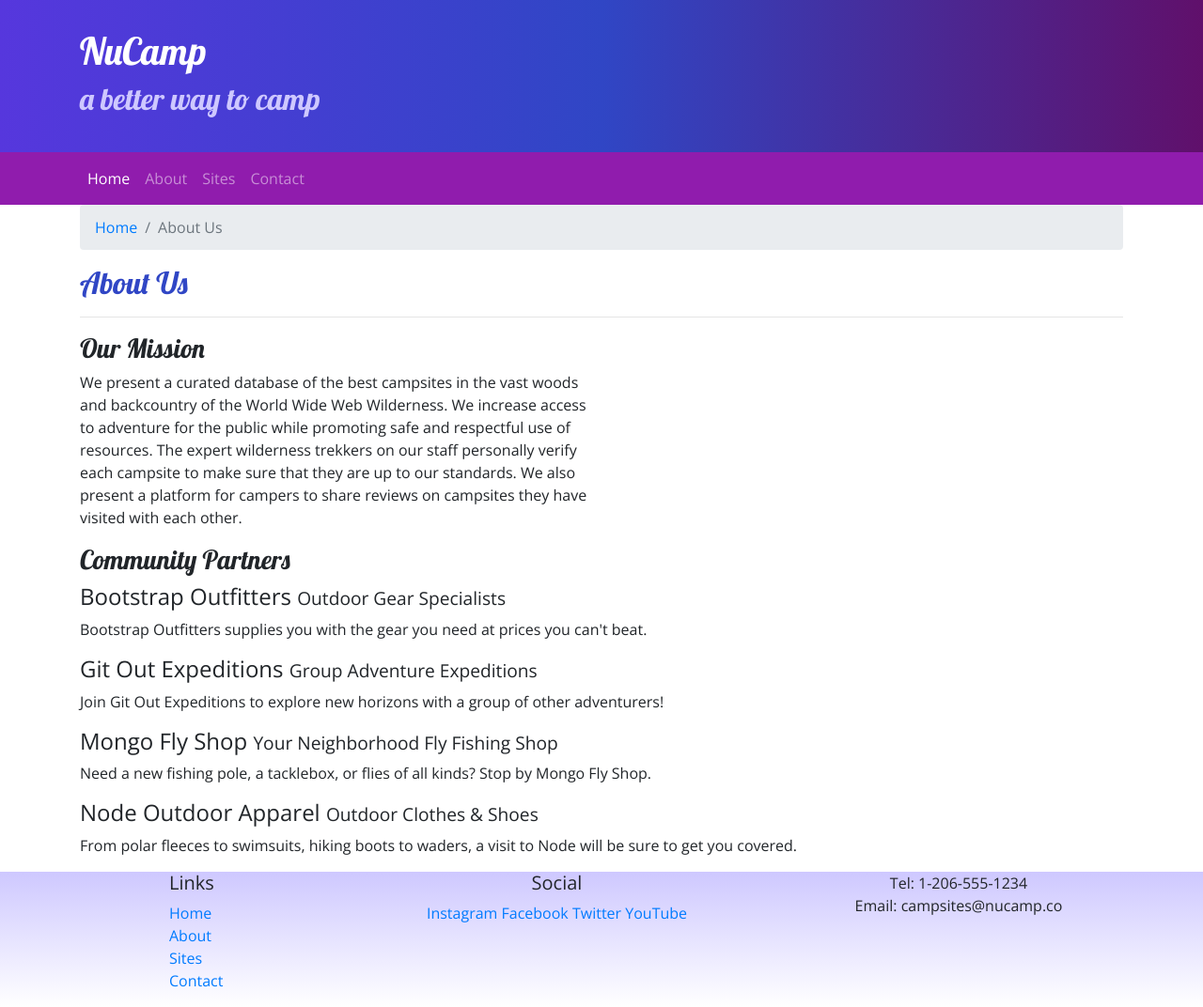
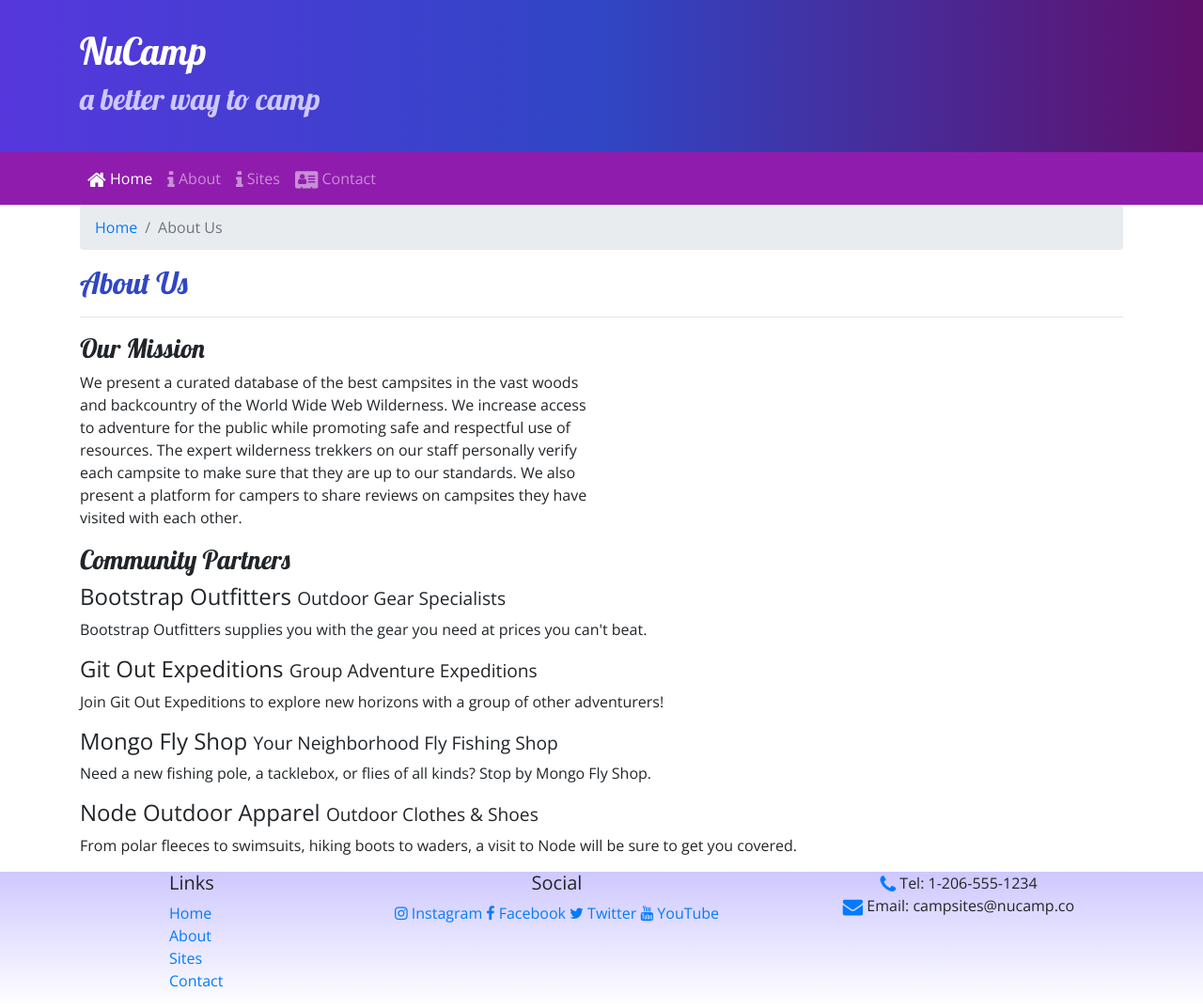
Before and after one commit to mrchappell/2-Bootstrap-nucampsite, a website: page aboutus.html in a window 1280 px wide. Shown: the whole page at 94% size. Drawn offline with nearby package versions, Linux system fonts and the light colour scheme.

Commit message:
Icon Fonts

```diff
--- a/aboutus.html
+++ b/aboutus.html
@@ -2,10 +2,10 @@
 <html lang="en">
 
 <head>
-    <!-- Required meta tags always come first -->
-    <meta charset="utf-8" />
-    <meta name="viewport" content="width=device-width, initial-scale=1" />
-
+    <meta charset="UTF-8">
+    <meta name="viewport" content="width=device-width, initial-scale=1.0">
+    <meta http-equiv="X-UA-Compatible" content="ie=edge">
+    <link rel="stylesheet" href="node_modules/font-awesome/css/font-awesome.min.css" />
     <link rel="stylesheet" href="node_modules/bootstrap/dist/css/bootstrap.min.css" />
     <link rel="stylesheet" href="https://fonts.googleapis.com/css?family=Lobster|Open+Sans" />
     <link rel="stylesheet" href="css/styles.css" />
@@ -33,10 +33,10 @@
             </button>
             <div class="collapse navbar-collapse" id="nucampNavbar">
                 <ul class="navbar-nav">
-                    <li class="nav-item active"><a class="nav-link" href="index.html">Home</a></li>
-                    <li class="nav-item"><a class="nav-link" href="#">About</a></li>
-                    <li class="nav-item"><a class="nav-link" href="#">Sites</a></li>
-                    <li class="nav-item"><a class="nav-link" href="#">Contact</a></li>
+                    <li class="nav-item active"><a class="nav-link" href="index.html"><i class="fa fa-home fa-lg"></i> Home</a></li>
+                    <li class="nav-item"><a class="nav-link" href="#"><i class="fa fa-info fa-lg"></i> About</a></li>
+                    <li class="nav-item"><a class="nav-link" href="#"><i class="fa fa-info fa-lg"></i> Sites</a></li>
+                    <li class="nav-item"><a class="nav-link" href="#"><i class="fa fa-address-card fa-lg"></i> Contact</a></li>
                 </ul>
             </div>
         </div>
@@ -98,14 +98,14 @@
                 </div>
                 <div class="col-6 col-sm-5 text-center">
                     <h5>Social</h5>
-                    <a href="http://instagram.com/">Instagram</a>
-                    <a href="http://facebook.com/">Facebook</a>
-                    <a href="http://twitter.com/">Twitter</a>
-                    <a href="http://youtube.com/">YouTube</a>
+                    <a href="http://instagram.com/"><i class="fa fa-instagram"></i> Instagram</a>
+                    <a href="http://facebook.com/"><i class="fa fa-facebook"></i> Facebook</a>
+                    <a href="http://twitter.com/"><i class="fa fa-twitter"></i> Twitter</a>
+                    <a href="http://youtube.com/"><i class="fa fa-youtube"></i> YouTube</a>
                 </div>
                 <div class="col-sm-4 text-center">
-                    Tel: 1-206-555-1234<br />
-                    Email: campsites@nucamp.co
+                    <i class="fa fa-phone fa-lg text-primary"></i> Tel: 1-206-555-1234<br />
+                    <i class="fa fa-envelope fa-lg text-primary"></i> Email: campsites@nucamp.co
                 </div>
             </div>
         </div>
--- a/package.json
+++ b/package.json
@@ -15,6 +15,7 @@
   },
   "dependencies": {
     "bootstrap": "^4.0.0",
+    "font-awesome": "^4.7.0",
     "jquery": "^3.3.1",
     "popper.js": "^1.12.9"
   }
```
Also changed, not shown: index.html (+11 -11 lines), 1 other file.
